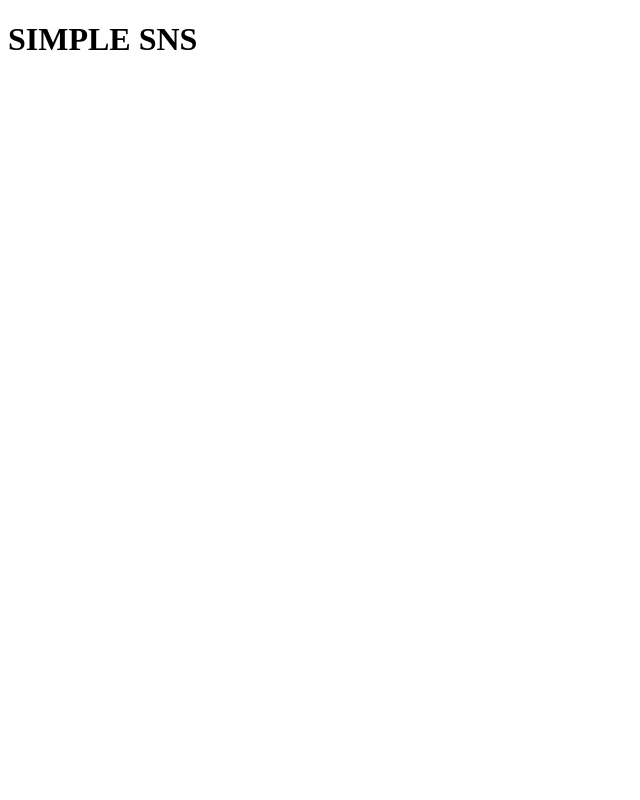
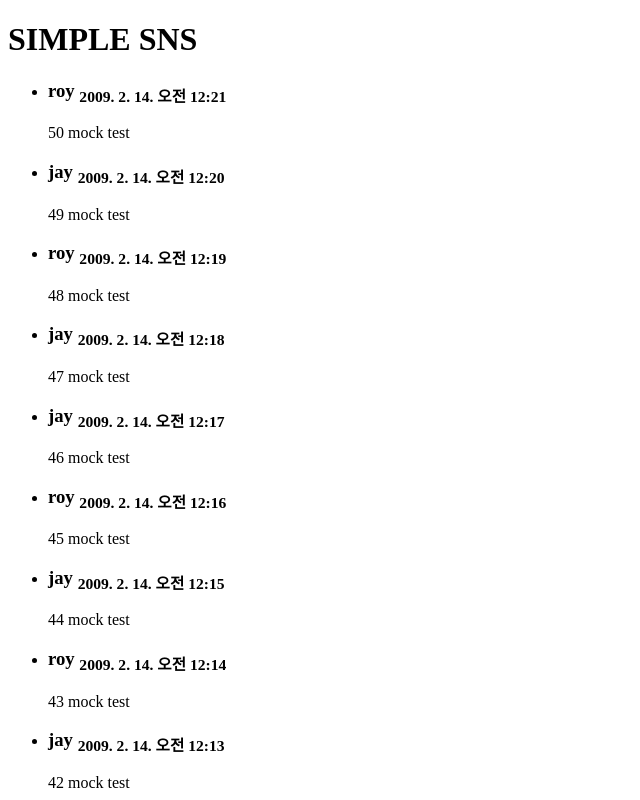
Before and after one commit to Esoolgnah/graphql-toy, a Next.js app in the folder client/: page / in a window 1280 px wide. Shown: the top 800 px of the page, without its empty margins (0-640 px from the left). Built offline with nearby package versions, Linux system fonts and the light colour scheme.

Commit message:
feat: 2강: 목록뷰 구현하기

```diff
--- /dev/null
+++ b/client/components/MsgItem.js
@@ -0,0 +1,22 @@
+const MsgItem = ({ userId, timestamp, text }) => {
+  return (
+    <li className="messages_item">
+      <h3>
+        {userId}{' '}
+        <sub>
+          {new Date(timestamp).toLocaleString('ko-KR', {
+            year: 'numeric',
+            month: 'numeric',
+            day: 'numeric',
+            hour: '2-digit',
+            minute: '2-digit',
+            hour12: true,
+          })}
+        </sub>
+      </h3>
+      {text}
+    </li>
+  );
+};
+
+export default MsgItem;
--- /dev/null
+++ b/client/components/MsgList.js
@@ -0,0 +1,34 @@
+import { useEffect, useState } from 'react';
+import MsgItem from './MsgItem';
+
+const UserIds = ['roy', 'jay'];
+const getRandomUserId = () => UserIds[Math.round(Math.random())];
+
+const MsgList = () => {
+  const [msgs, setMsgs] = useState([]);
+
+  useEffect(() => {
+    const generatedMsgs = Array(50)
+      .fill(0)
+      .map((_, i) => ({
+        id: 50 - i,
+        userId: getRandomUserId(),
+        timestamp: 1234567890123 + (50 - i) * 1000 * 60,
+        text: `${50 - i} mock test`,
+      }));
+    setMsgs(generatedMsgs);
+  }, []);
+
+  return (
+    <ul className="messages">
+      {msgs.map((x) => (
+        <MsgItem
+          key={x.id}
+          {...x}
+        />
+      ))}
+    </ul>
+  );
+};
+
+export default MsgList;
--- /dev/null
+++ b/client/next.config.js
@@ -0,0 +1,7 @@
+const path = require('path');
+
+module.exports = {
+  sassOptions: {
+    includedPaths: [path.resolve(__dirname, './pages')],
+  },
+};
--- a/client/pages/index.js
+++ b/client/pages/index.js
@@ -1,7 +1,10 @@
+import MsgList from '../components/MsgList';
+
 const Home = () => {
   return (
     <>
       <h1>SIMPLE SNS</h1>
+      <MsgList />
     </>
   );
 };
```
